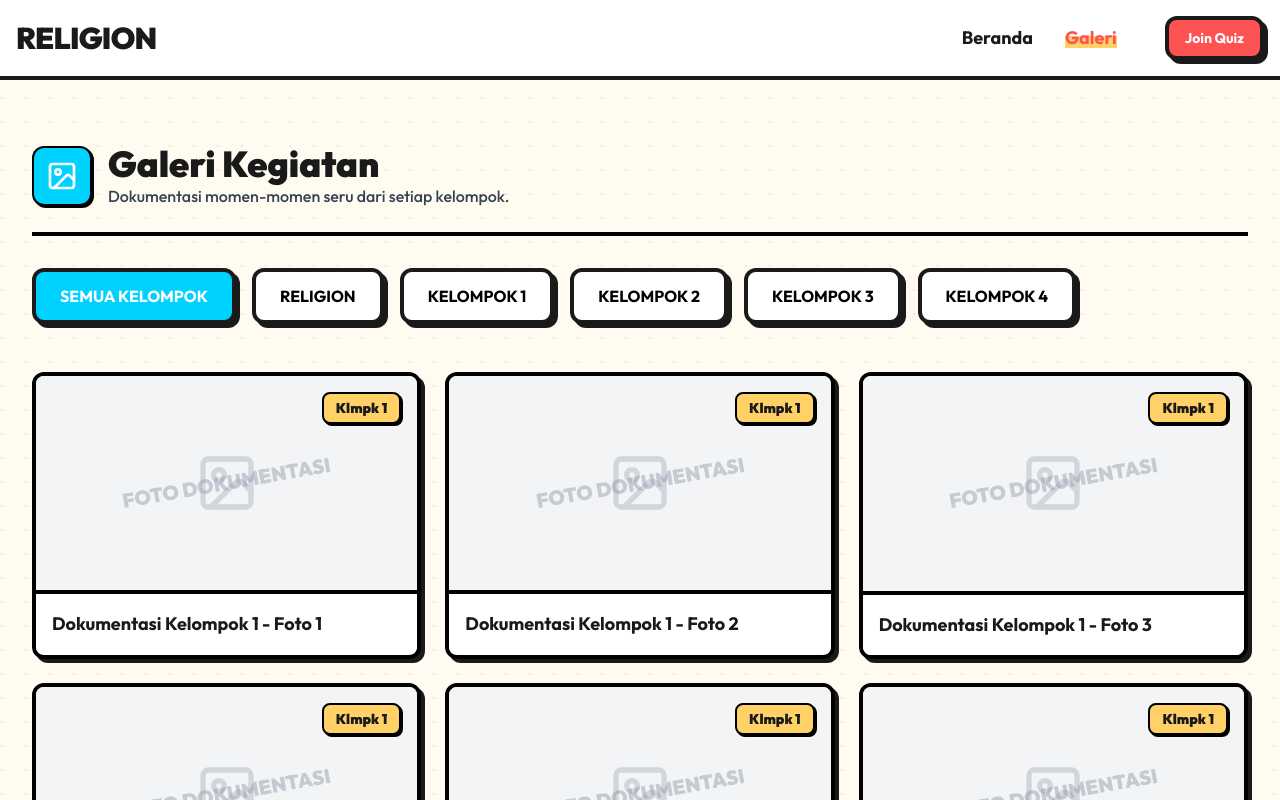
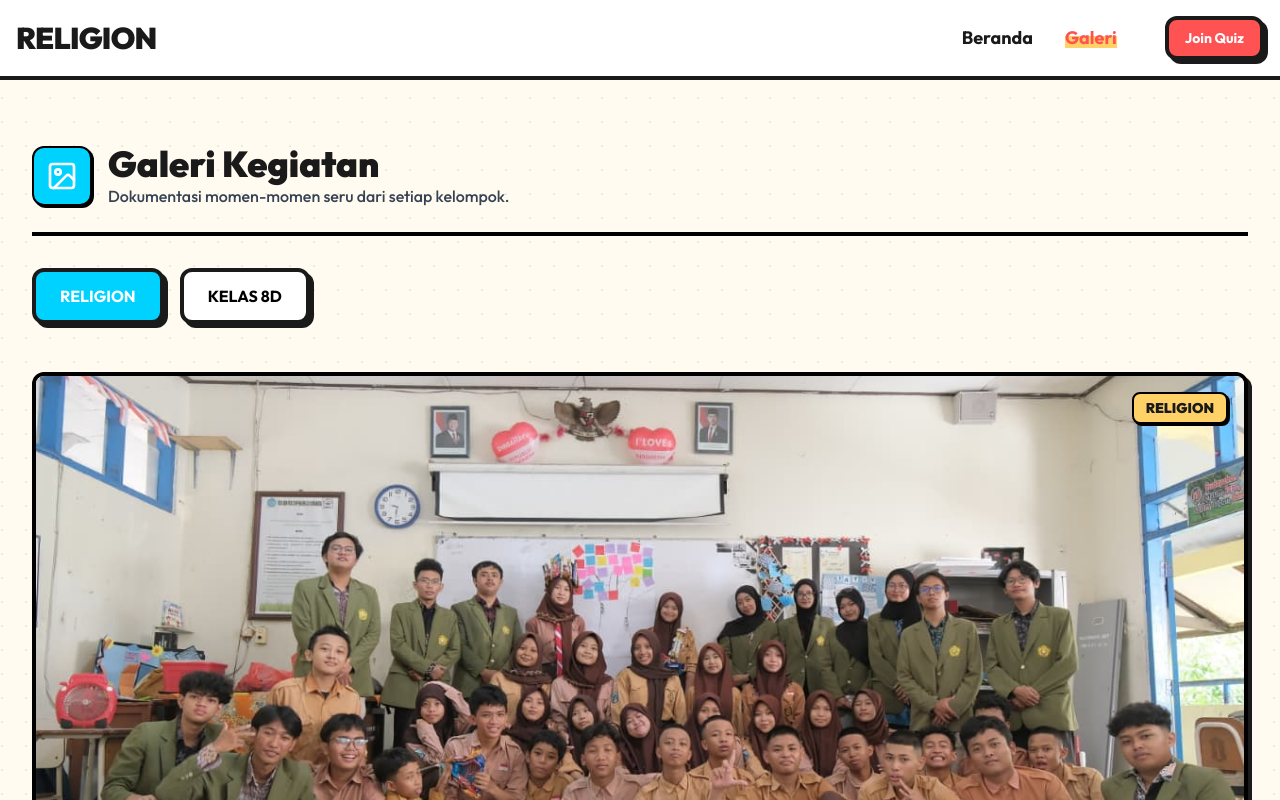
Before and after one commit to dimasrahmandaalfarizi/project-web-quiz, a Next.js app: page /gallery in a window 1280 px wide. Shown: the top 800 px of the page. Built offline with nearby package versions, Linux system fonts and the light colour scheme.

Commit message:
feat: add gallery page with filterable category views and animated splash screen transition

```diff
--- a/src/app/gallery/page.tsx
+++ b/src/app/gallery/page.tsx
@@ -5,15 +5,13 @@ import { motion, AnimatePresence } from "framer-motion";
 import { useState } from "react";
 import { Image as ImageIcon } from "lucide-react";
 
-// Generate 24 photos, 6 for each group
-const galleryData = Array.from({ length: 24 }).map((_, idx) => {
-  const group = Math.floor(idx / 6) + 1;
-  const num = (idx % 6) + 1;
+// Generate placeholder photos for KELAS 8D
+const galleryData = Array.from({ length: 12 }).map((_, idx) => {
   return {
     id: idx + 1,
-    group: group.toString(),
+    group: "KELAS 8D",
     type: "photo",
-    caption: `Dokumentasi Kelompok ${group} - Foto ${num}`,
+    caption: `Dokumentasi KELAS 8D - Foto ${idx + 1}`,
     imageSrc: undefined,
     isFeatured: false
   };
@@ -34,28 +32,26 @@ const religionData = Array.from({ length: 7 }).map((_, idx) => {
 const allData = [...galleryData, ...religionData];
 
 export default function GalleryPage() {
-  const [filter, setFilter] = useState<"all" | "religion" | "1" | "2" | "3" | "4">("all");
+  const [filter, setFilter] = useState<"religion" | "8d">("religion");
   const [showSplash, setShowSplash] = useState(false);
   const [splashGroup, setSplashGroup] = useState<string>("");
 
-  const handleFilterChange = (newFilter: "all" | "religion" | "1" | "2" | "3" | "4") => {
+  const handleFilterChange = (newFilter: "religion" | "8d") => {
     if (filter === newFilter) return;
 
-    if (newFilter !== "all") {
-      setSplashGroup(newFilter === "religion" ? "RELIGION" : newFilter);
+    setSplashGroup(newFilter === "religion" ? "RELIGION" : "KELAS 8D");
     setShowSplash(true);
     setTimeout(() => {
       setShowSplash(false);
       setTimeout(() => setFilter(newFilter), 400); // Wait for exit animation
     }, 1500);
-    } else {
-      setFilter(newFilter);
-    }
   };
 
-  const filteredGallery = filter === "all"
-    ? allData
-    : allData.filter(item => item.group.toLowerCase() === filter.toLowerCase());
+  const filteredGallery = allData.filter(item => {
+    if (filter === "religion") return item.group === "RELIGION";
+    if (filter === "8d") return item.group === "KELAS 8D";
+    return false;
+  });
 
   return (
     <>
@@ -81,7 +77,7 @@ export default function GalleryPage() {
               transition={{ delay: 0.2, type: "spring", bounce: 0.6 }}
               className="text-4xl md:text-7xl font-black text-center uppercase tracking-widest bg-white px-8 py-4 border-8 border-black shadow-[8px_8px_0px_#000] rotate-[-3deg]"
             >
-              Kelompok {splashGroup}
+              {splashGroup}
             </motion.h2>
             <motion.p
               initial={{ opacity: 0, y: 20 }}
@@ -108,26 +104,17 @@ export default function GalleryPage() {
 
       <div className="flex flex-wrap gap-4">
         <NeoButton
-          variant={filter === "all" ? "secondary" : "white"}
-          onClick={() => handleFilterChange("all")}
-        >
-          SEMUA KELOMPOK
-        </NeoButton>
-        <NeoButton
           variant={filter === "religion" ? "secondary" : "white"}
           onClick={() => handleFilterChange("religion")}
         >
           RELIGION
         </NeoButton>
-        {(["1", "2", "3", "4"] as const).map((group) => (
         <NeoButton
-            key={group}
-            variant={filter === group ? "secondary" : "white"}
-            onClick={() => handleFilterChange(group)}
+          variant={filter === "8d" ? "secondary" : "white"}
+          onClick={() => handleFilterChange("8d")}
         >
-            KELOMPOK {group}
+          KELAS 8D
         </NeoButton>
-        ))}
       </div>
 
       <motion.div
@@ -165,7 +152,7 @@ export default function GalleryPage() {
                   </>
                 )}
                 <div className="absolute top-4 right-4 bg-[var(--color-neo-accent)] px-3 py-1 border-2 border-black rounded-lg font-black text-sm shadow-[2px_2px_0px_#000]">
-                  {item.group === "RELIGION" ? "RELIGION" : `Klmpk ${item.group}`}
+                  {item.group}
                 </div>
               </div>
               <div className="p-4 border-t-4 border-black bg-white group-hover:bg-[var(--color-neo-bg)] transition-colors">
```
Lines whose indentation alone changed are shown as unchanged.
